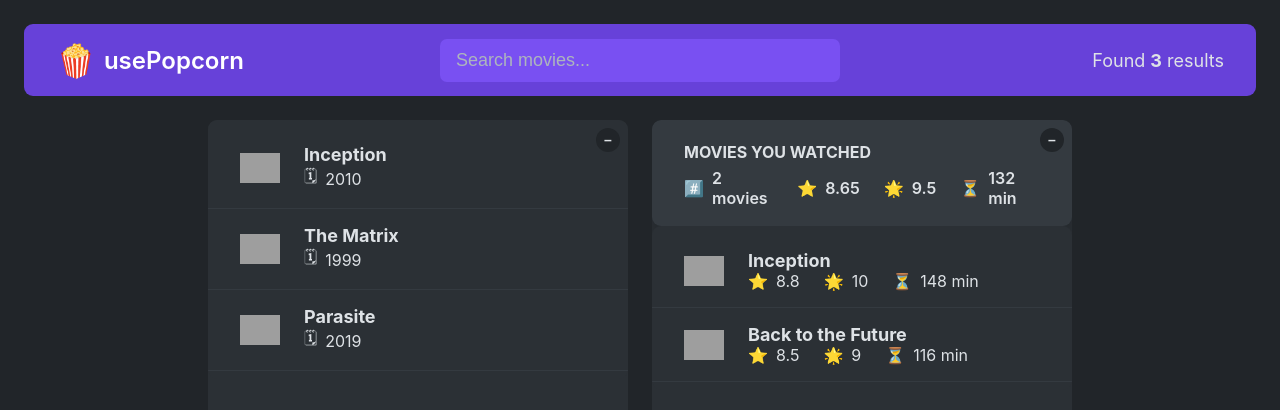
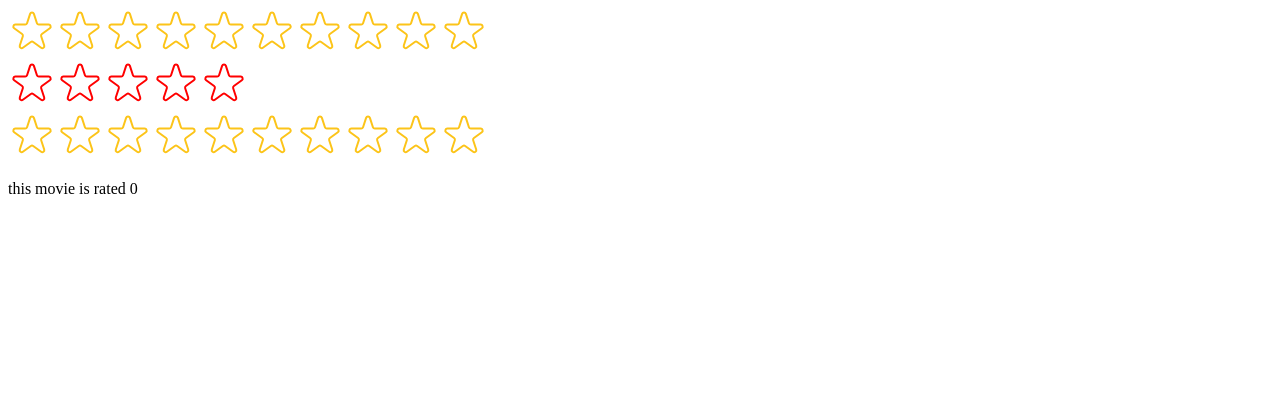
Before and after one commit to Habiba0079/pop-Movies, a React (Create React App) app: page / in a window 1280 px wide. Shown: the top 410 px of the page. Built offline with nearby package versions, Linux system fonts and the light colour scheme; grey boxes are pictures that could not be loaded.

Commit message:
adding starRating component

```diff
--- a/src/components/StarRating.js
+++ b/src/components/StarRating.js
@@ -0,0 +1,103 @@
+import { useState } from "react";
+
+export default function StarRating({
+  maxRating = 5,
+  color = "#fcc419",
+  size = 48,
+  className = "",
+  onRate,
+}) {
+  const [rating, setRating] = useState(0);
+  const [tempRating, setTemp] = useState(0);
+
+  const containetStyle = {
+    display: "flex",
+    alignItems: "center",
+    gap: "16px",
+  };
+  const starContainerStyle = {
+    display: "flex",
+  };
+  const textStyle = {
+    lineHeight: "1",
+    margin: "0",
+    color: color,
+    fontSize: size / 1.5,
+  };
+
+  return (
+    <div style={containetStyle}>
+      <div style={starContainerStyle}>
+        {Array.from({ length: maxRating }, (_, i) => (
+          <Star
+            key={i}
+            full={tempRating ? tempRating >= i + 1 : rating >= i + 1}
+            onRate={() => {
+              setRating(i + 1);
+              onRate(i + 1);
+             }}
+            onHoverIn={() => setTemp(i + 1)}
+            onHoverOut={() => setTemp(0)}
+            color={color}
+            size={size}
+          />
+        ))}
+      </div>
+      <p style={textStyle}>{tempRating || rating || ""}</p>
+    </div>
+  );
+}
+
+function Star({ onRate, full, onHoverIn, onHoverOut, color, size }) {
+  const starStyle = {
+    width: "48px",
+    display: "block",
+    cursor: "pointer",
+  };
+
+  return (
+    <span
+      style={starStyle}
+      role="button"
+      onClick={onRate}
+      onMouseEnter={onHoverIn}
+      onMouseLeave={onHoverOut}
+    >
+      {full ? (
+        <svg
+          xmlns="http://www.w3.org/2000/svg"
+          viewBox="0 0 20 20"
+          fill={color}
+          stroke={color}
+        >
+          <path d="M9.049 2.927c.3-.921 1.603-.921 1.902 0l1.07 3.292a1 1 0 00.95.69h3.462c.969 0 1.371 1.24.588 1.81l-2.8 2.034a1 1 0 00-.364 1.118l1.07 3.292c.3.921-.755 1.688-1.54 1.118l-2.8-2.034a1 1 0 00-1.175 0l-2.8 2.034c-.784.57-1.838-.197-1.539-1.118l1.07-3.292a1 1 0 00-.364-1.118L2.98 8.72c-.783-.57-.38-1.81.588-1.81h3.461a1 1 0 00.951-.69l1.07-3.292z" />
+        </svg>
+      ) : (
+        <svg
+          xmlns="http://www.w3.org/2000/svg"
+          fill="none"
+          viewBox="0 0 24 24"
+          stroke={color}
+        >
+          <path
+            strokeLinecap="round"
+            strokeLinejoin="round"
+            strokeWidth="{2}"
+            d="M11.049 2.927c.3-.921 1.603-.921 1.902 0l1.519 4.674a1 1 0 00.95.69h4.915c.969 0 1.371 1.24.588 1.81l-3.976 2.888a1 1 0 00-.363 1.118l1.518 4.674c.3.922-.755 1.688-1.538 1.118l-3.976-2.888a1 1 0 00-1.176 0l-3.976 2.888c-.783.57-1.838-.197-1.538-1.118l1.518-4.674a1 1 0 00-.363-1.118l-3.976-2.888c-.784-.57-.38-1.81.588-1.81h4.914a1 1 0 00.951-.69l1.519-4.674z"
+          />
+        </svg>
+      )}
+    </span>
+  );
+}
+
+/*
+FULL STAR
+
+
+
+EMPTY STAR
+
+
+
+*/
--- a/src/index.js
+++ b/src/index.js
@@ -1,12 +1,27 @@
 import React from 'react';
 import ReactDOM from 'react-dom/client';
-import './index.css';
-import App from './App';
+// import './index.css';
+// import App from './App';
+import StarRating from "./components/StarRating"
+
+
+function Test(){
+  const [rating, setRating] = React.useState(0);
+  return (
+    <>
+      <StarRating maxRating={10} onRate={setRating} />
+      <p>this movie is rated {rating} </p>
+    </>
+  )
+}
 
 
 const root = ReactDOM.createRoot(document.getElementById('root'));
 root.render(
   <React.StrictMode>
-    <App />
+    {/* <App /> */}
+    <StarRating maxRating={10} />
+    <StarRating size={24} color="#ff0000" />
+    <Test />
   </React.StrictMode>
 );
```
